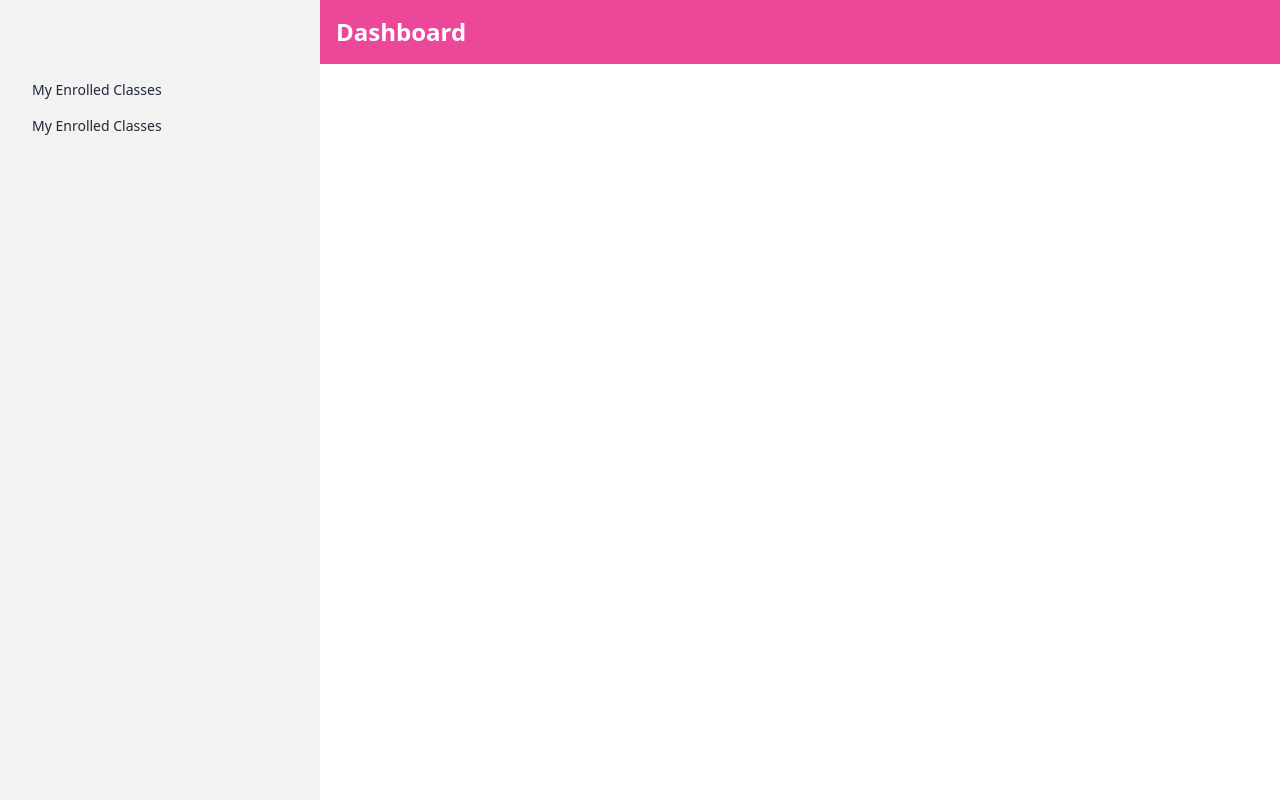
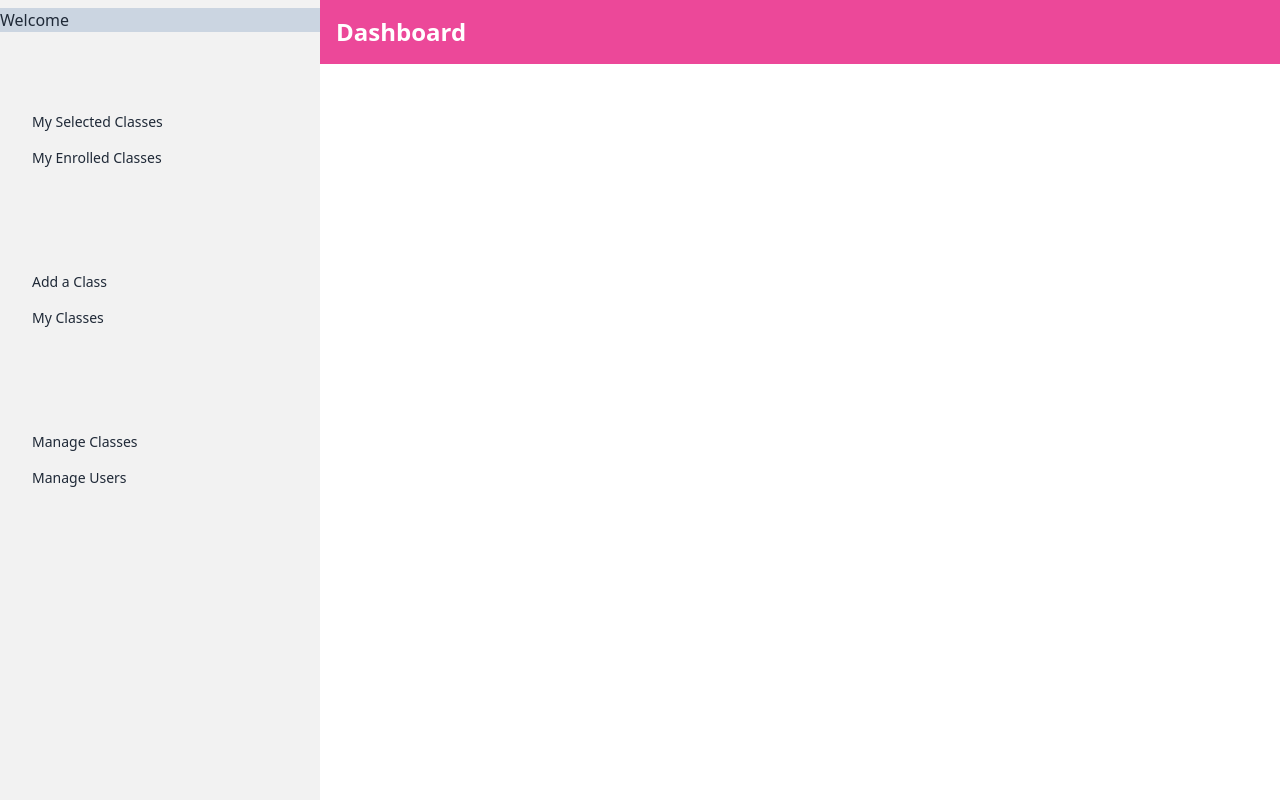
Before and after one commit to kaziFahmid/summer-camp-client, a React (Vite) app: page /dashboard in a window 1280 px wide. Built offline with nearby package versions, Linux system fonts and the light colour scheme; no server answers.

Commit message:
anime added

```diff
--- a/package.json
+++ b/package.json
@@ -10,12 +10,15 @@
     "preview": "vite preview"
   },
   "dependencies": {
+    "@emotion/react": "^11.11.0",
     "@react-spring/web": "^9.7.2",
     "@tanstack/react-query": "^4.29.12",
+    "animejs": "^3.2.1",
     "firebase": "^9.22.1",
     "localforage": "^1.10.0",
     "match-sorter": "^6.3.1",
     "react": "^18.2.0",
+    "react-awesome-reveal": "^4.2.3",
     "react-dom": "^18.2.0",
     "react-responsive-carousel": "^3.2.23",
     "react-router-dom": "^6.11.2",
--- a/src/components/Dashboard/Dashboard.jsx
+++ b/src/components/Dashboard/Dashboard.jsx
@@ -1,29 +1,77 @@
 import React from 'react';
 import { Link, Outlet } from 'react-router-dom';
+import anime from 'animejs/lib/anime.es.js';
+import { Fade } from "react-awesome-reveal";
 
 export default function Dashboard() {
+
+  anime({
+    targets: '#sidebar',
+    width: '100%',
+    easing: 'easeInOutQuad',
+    direction: 'alternate',
+    loop: true
+  });
   return (
   <>
 
   <div className="flex flex-col lg:flex-row">
-  <div className="w-full lg:w-80 h-screen bg-base-200">
-    <ul className="menu p-4 mt-14">
+  <div className="w-full lg:w-80 h-screen bg-base-200   "  >
+    <div id='sidebar' className='w-full mt-2 bg-slate-300'>
+Welcome
+    </div>
+{/* student */}
+
+    <ul className="menu p-4 mt-14  " >
 
       <li>
-        <Link>My Enrolled Classes</Link>
+        <Link>My Selected Classes</Link>
       </li>
       <li>
-        <Link to="/">My Enrolled Classes</Link>
+        <Link >My Enrolled Classes</Link>
       </li>
 
     </ul>
+
+{/* Instructor */}
+
+    <ul className="menu p-4 mt-14  " >
+
+<li>
+  <Link>    Add a Class</Link>
+</li>
+
+<li>
+  <Link >  My Classes</Link>
+</li>
+
+</ul>
+
+
+{/* Admin */}
+
+<ul className="menu p-4 mt-14  " >
+
+<li>
+  <Link>   Manage Classes</Link>
+</li>
+
+<li>
+  <Link >  Manage Users</Link>
+</li>
+
+</ul>
+
+
+
+
 
 
   </div>
 
   <div className="flex-grow">
     <nav className="bg-pink-500 text-primary-content p-4">
-      <h1 className="text-2xl text-white font-bold">Dashboard</h1>
+     <Fade><h1 className="text-2xl text-white font-bold">Dashboard</h1></Fade>
     </nav>
     <div className="p-4">
       <Outlet />
```
Also changed, not shown: 1 other file (tests, documents, lock files or other folders).
